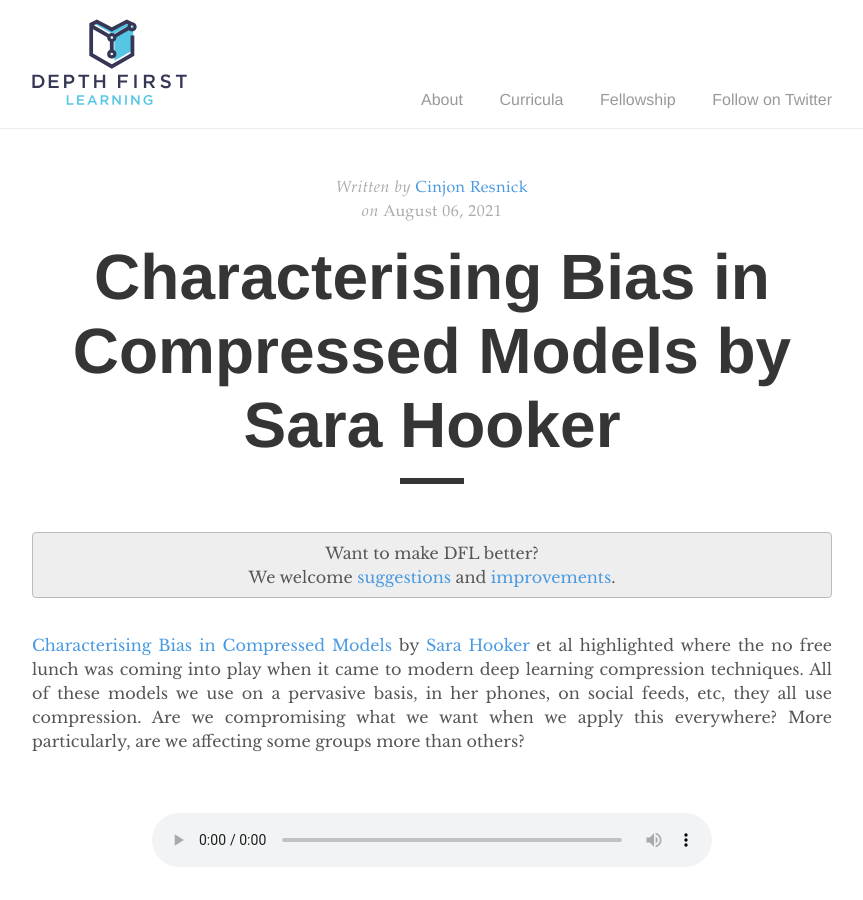
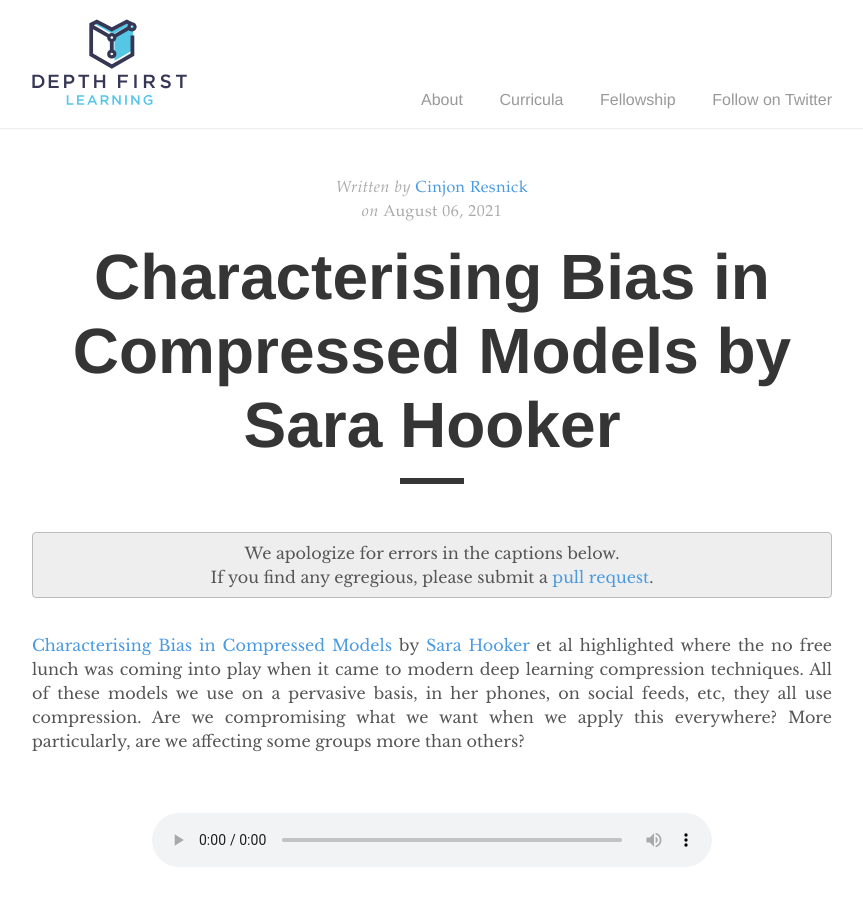
Before and after one commit to depthfirstlearning/depthfirstlearning.com, a Jekyll site: the page built from _posts/2021-08-06-Sara-Hooker-CBCM.markdown, in a window 1280 px wide and 900 px high. Shown: the whole window, without its empty margins (208-1071 px from the left). Built offline with Jekyll 4.4.1, drawn with Linux system fonts in a browser that asks for light colours.

Commit message:
update w the caption warning.

```diff
--- a/_layouts/audio.html
+++ b/_layouts/audio.html
@@ -48,11 +48,11 @@ layout: default
 
     {% if page.feedback %}
     <div class="request-feedback">
-        <div class="inner">
-            Want to make DFL better?
-            <br>
-            We welcome <a href="https://github.com/deconstructed/deconstructed.github.io/issues">suggestions</a> and <a href="https://github.com/deconstructed/deconstructed.github.io/pulls">improvements</a>.
-        </div>
+      <div class="inner">
+        We apologize for errors in the captions below.
+        <br>
+        If you find any egregious, please submit a <a href="https://github.com/deconstructed/deconstructed.github.io/pulls">pull request</a>.
+      </div>
     </div>
     {% endif %}
 
```
